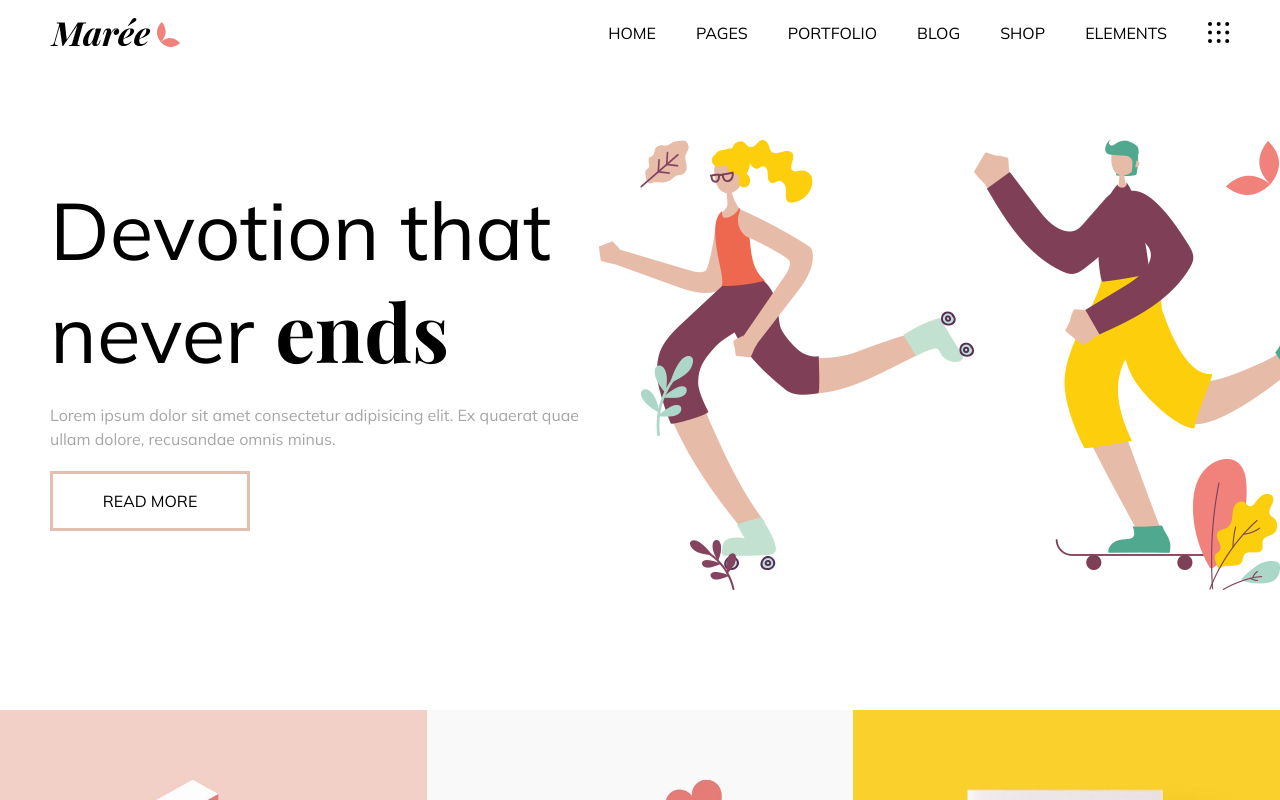
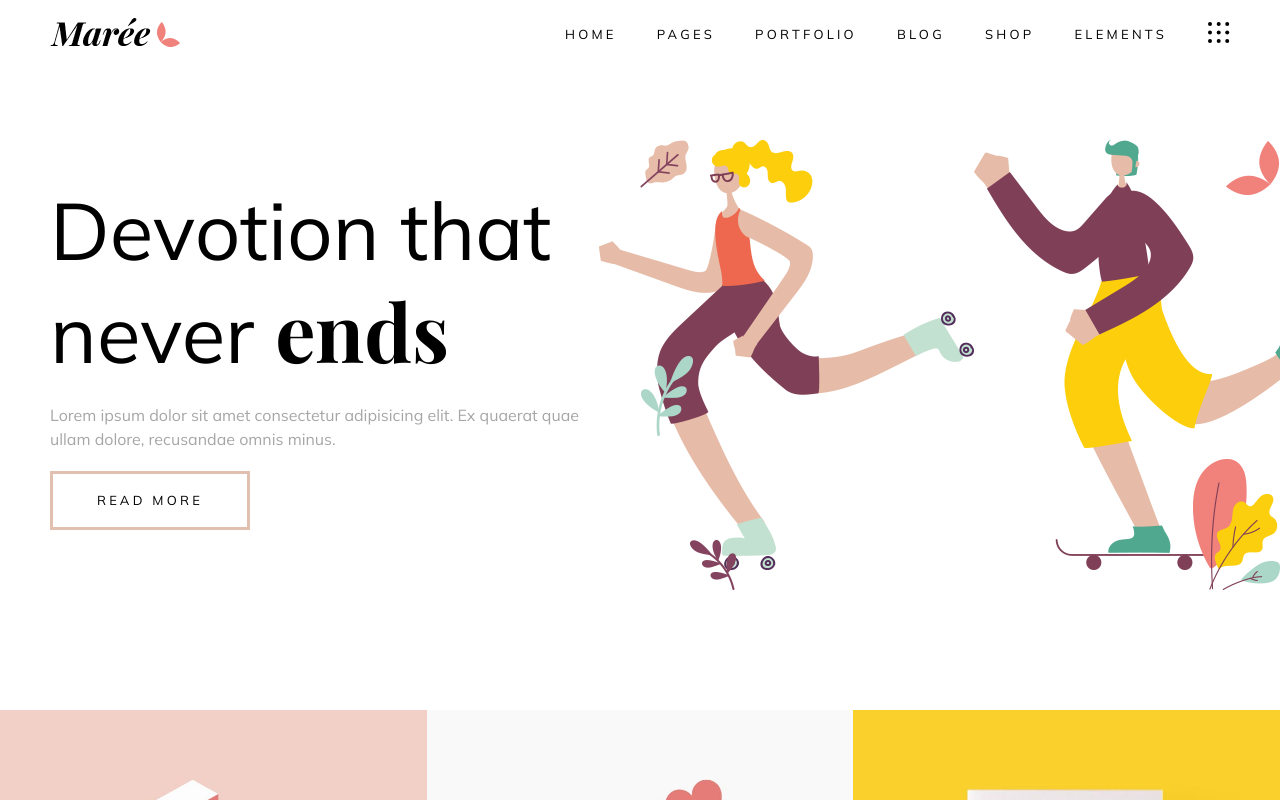
Before and after one commit to danipetro21/proj-html-vuejs, a Vue app: page / in a window 1280 px wide. Shown: the top 800 px of the page. Built offline with nearby package versions, Linux system fonts and the light colour scheme; a web font is replaced by a local one.

Commit message:
add navbar font style

```diff
--- a/src/components/JumboTron.vue
+++ b/src/components/JumboTron.vue
@@ -10,7 +10,7 @@
 
             <h1>Devotion that <br> never <span class="final">ends</span></h1>
             <p>Lorem ipsum dolor sit amet consectetur adipisicing elit. Ex quaerat quae ullam dolore, recusandae omnis minus.</p>
-            <a href="#">READ MORE</a>
+            <a class="btn" href="#">READ MORE</a>
         </div>
 
         <div class="images">
--- a/src/components/NavBar.vue
+++ b/src/components/NavBar.vue
@@ -24,7 +24,7 @@ export default {
 
             <ul>
                 <li v-for="menu in vociMenu">
-                <a href="#">{{ menu }}</a>
+                <a href="#" class="btn">{{ menu }}</a>
                 </li>
                 <a href="#"><li><img src="/svg/svg-1.svg" alt=""></li></a>
             </ul>
--- a/src/components/WorkWiUs.vue
+++ b/src/components/WorkWiUs.vue
@@ -61,7 +61,7 @@
 
         <h1>Want to work with us? Send us <i><span class="final">a message!</span></i></h1>
         <p>Lorem ipsum dolor sit amet consectetur adipisicing elit. Pariatur molestiae quasi autem alias facere saepe dolores officia sit. Qui explicabo enim magnam molestiae aspernatur, voluptatem officiis nostrum hic! Similique, rem!</p>
-        <a href="#">CONTACT</a>
+        <a href="#" class="btn">CONTACT</a>
     </section>
 
 </template>
--- a/src/style.css
+++ b/src/style.css
@@ -1,4 +1,5 @@
 @import url('https://fonts.googleapis.com/css2?family=Mulish&family=Playfair+Display:ital,wght@0,700;1,700&display=swap');
+
 :root {
   font-family: 'Mulish', sans-serif;
   font-size: 16px;
@@ -15,7 +16,7 @@
 }
 
 
-*{
+* {
   margin: 0;
   padding: 0;
   box-sizing: border-box;
@@ -44,16 +45,25 @@ button {
 
 /* centralizazione */
 /* classe corsivo per span in h1 */
-.final{
+.final {
   font-family: 'Playfair Display', serif;
   font-style: italic;
   font-weight: 700;
 }
 
-a{
+a {
   color: black;
 }
 
 li {
   list-style: none;
 }
+
+.btn {
+  font-family: inherit;
+  font-size: 13px;
+  line-height: 1.8em;
+  letter-spacing: .25em;
+  font-weight: 800;
+  text-transform: uppercase;
+}
```
